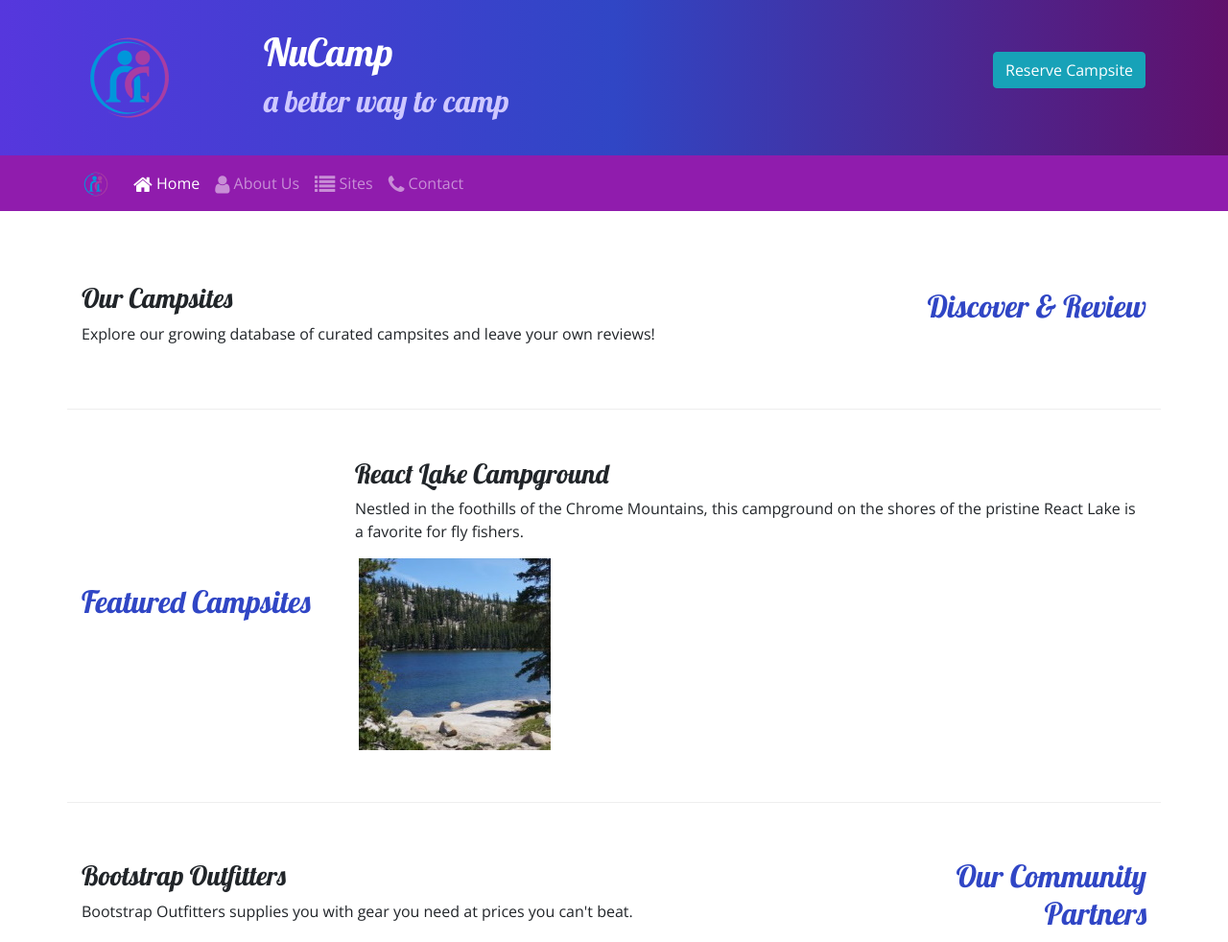
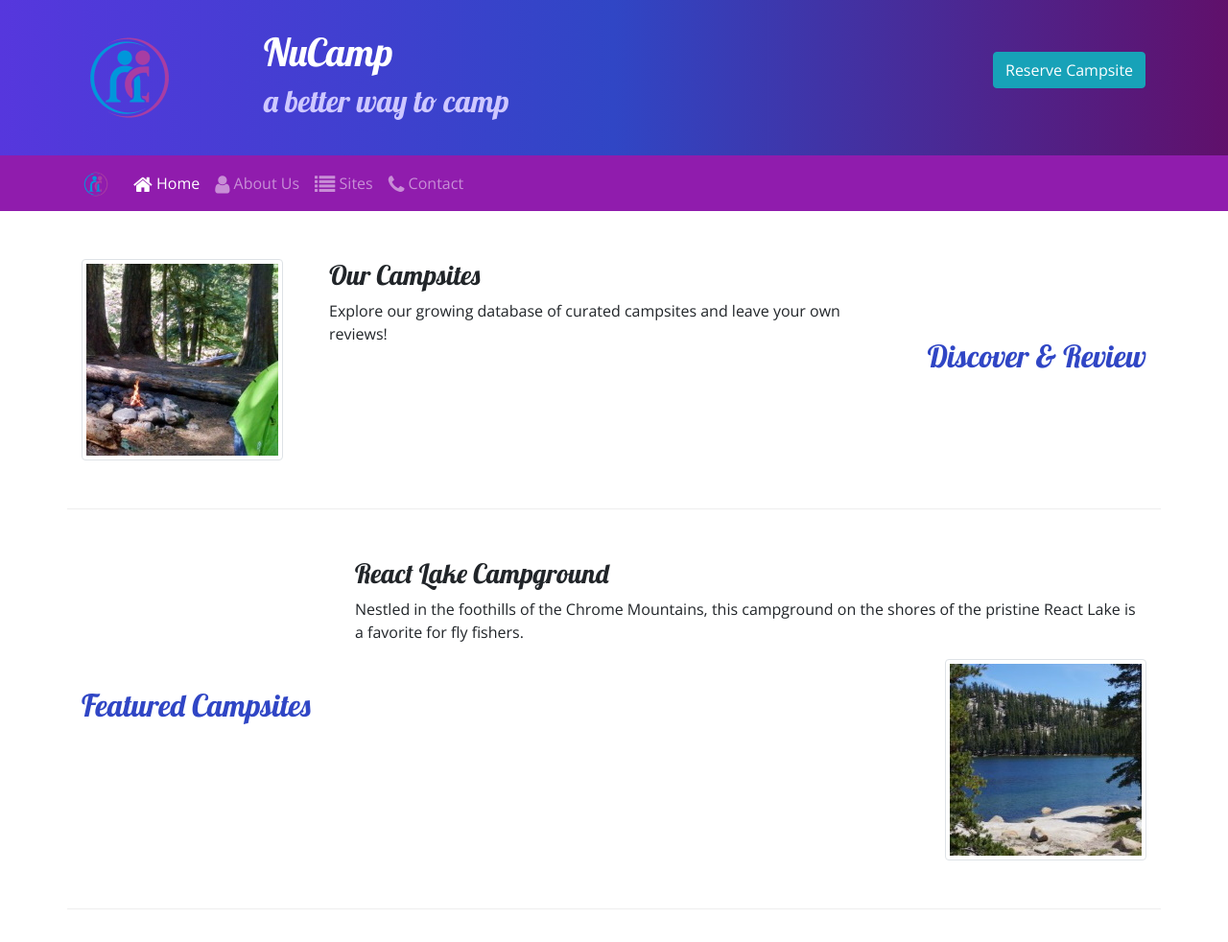
Before and after one commit to Santi029/newcampsite, a website: page index.html in a window 1280 px wide. Shown: the top 982 px of the page at 96% size. Drawn offline with nearby package versions, Linux system fonts and the light colour scheme.

Commit message:
final changes for my proyect.

```diff
--- a/index.html
+++ b/index.html
@@ -53,12 +53,12 @@
     </nav>
 
     <div class="container">
-        <div class="row row-content align-items-center">
+        <div class="row row-content align-items-center justify">
             <div class="col-sm-4 order-sm-last col-md-3">
                 <h2 class="text-sm-right">Discover & Review</h2>
             </div>
             <div class="col">
-                <img src="img/" alt="">
+                <img class="d-flex float-left img-thumbnail mr-5 y-0" src="img/breadcrumb-trail-thumb.jpg" alt="react-lake-thumb">
                 <h3>Our Campsites</h3>
                 <p class="d-none d-sm-block">Explore our growing database of curated campsites and leave your own reviews!</p>
             </div>
@@ -71,7 +71,7 @@
             <div class="col">
                 <h3>React Lake Campground</h3>
                 <p class="d-none d-sm-block">Nestled in the foothills of the Chrome Mountains, this campground on the shores of the pristine React Lake is a favorite for fly fishers.</p>
-                <img class="d-flex m-1" src="img/react-lake-thumb.jpg" alt="react-lake-thumb">
+                <img class="d-flex float-right img-thumbnail ml-5" src="img/react-lake-thumb.jpg" alt="react-lake-thumb">
             </div>
         </div>
 
@@ -80,6 +80,7 @@
                 <h2 class="text-sm-right">Our Community Partners</h2>
             </div>
             <div class="col">
+                <img class="d-flex float-left img-thumbnail mr-5" src="img/bootstrap-thumb.png" alt="react-lake-thumb">
                 <h3>Bootstrap Outfitters</h3>
                 <p class="d-none d-sm-block">Bootstrap Outfitters supplies you with gear you need at prices you can't beat.</p>
             </div>
```
